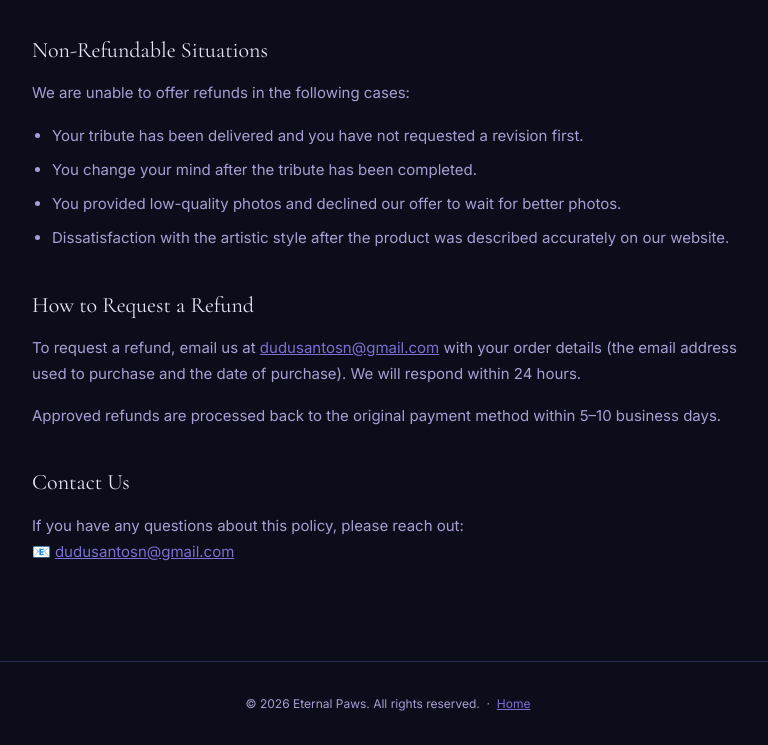
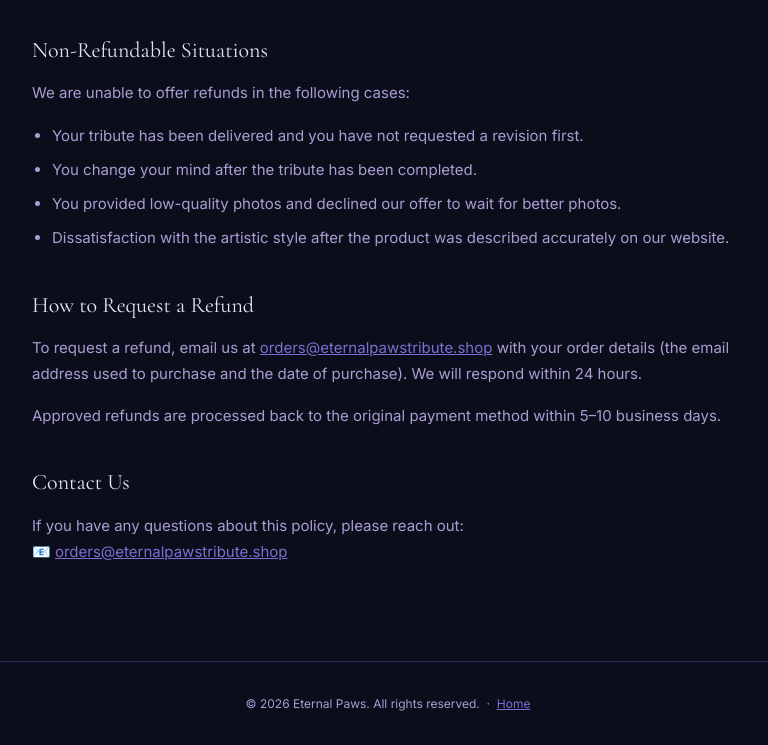
Before and after one commit to leandroLima2222/eternal-paws-original1, a website: page eternal-paws-deploy/public/refund-policy.html in a window 1280 px wide. Shown: the part 959-1704 px from the top of the page, without its empty margins (252-1020 px from the left). Drawn offline with nearby package versions, Linux system fonts and the light colour scheme.

Commit message:
Update refund email address in refund policy

```diff
--- a/eternal-paws-deploy/public/refund-policy.html
+++ b/eternal-paws-deploy/public/refund-policy.html
@@ -80,12 +80,12 @@ footer{text-align:center;padding:32px 24px;border-top:1px solid var(--dusk);font
   </ul>
 
   <h2>How to Request a Refund</h2>
-  <p>To request a refund, email us at <a href="mailto:dudusantosn@gmail.com">dudusantosn@gmail.com</a> with your order details (the email address used to purchase and the date of purchase). We will respond within 24 hours.</p>
+  <p>To request a refund, email us at <a href="mailto:dudusantosn@gmail.com">orders@eternalpawstribute.shop</a> with your order details (the email address used to purchase and the date of purchase). We will respond within 24 hours.</p>
   <p>Approved refunds are processed back to the original payment method within 5–10 business days.</p>
 
   <h2>Contact Us</h2>
   <p>If you have any questions about this policy, please reach out:<br/>
-  📧 <a href="mailto:dudusantosn@gmail.com">dudusantosn@gmail.com</a></p>
+  📧 <a href="mailto:dudusantosn@gmail.com">orders@eternalpawstribute.shop</a></p>
 </div>
 
 <footer>
```
